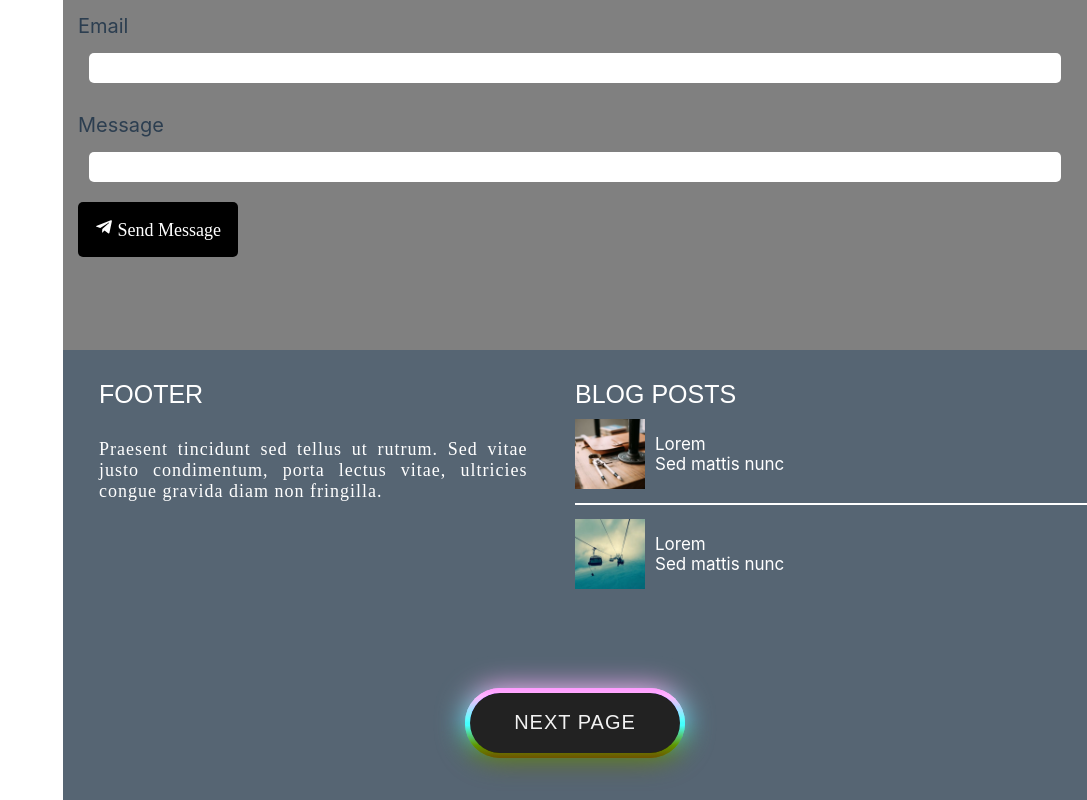
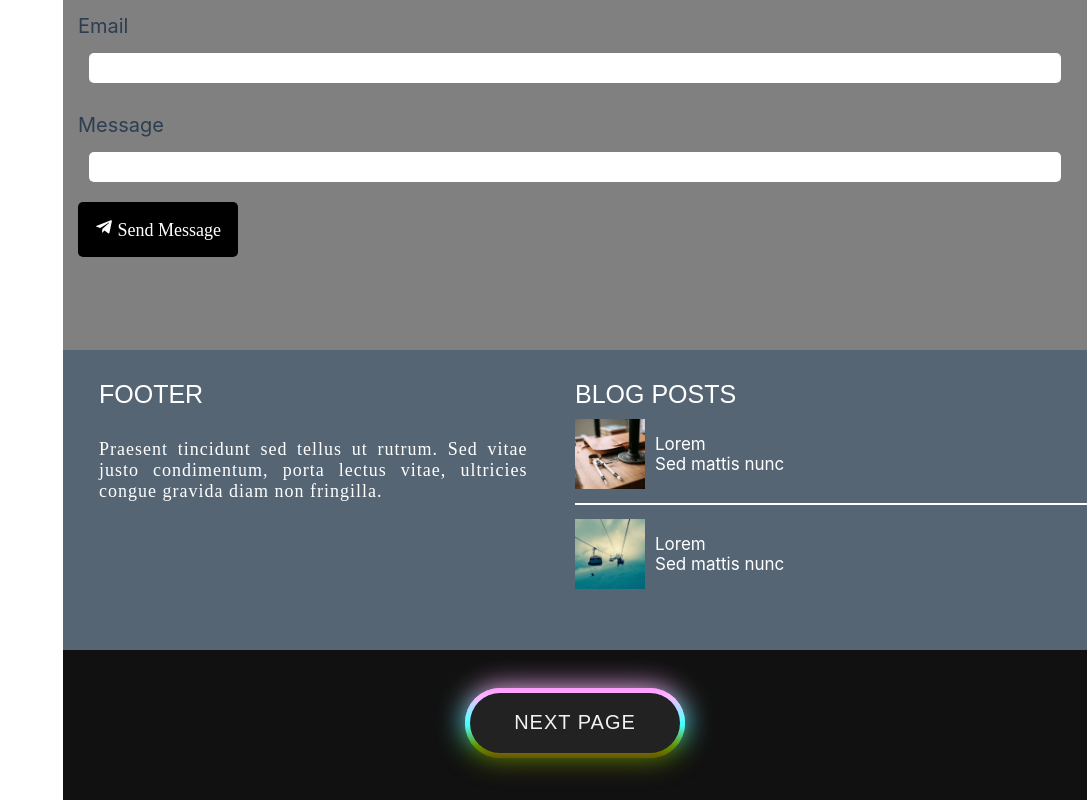
Before and after one commit to Mohammad-Shishegar/responsive, a React (Create React App) app: page /responsive/profile in a window 1280 px wide. Shown: the part 2880-3680 px from the top of the page, without its empty margins (193-1280 px from the left). Built offline with nearby package versions, Linux system fonts and the light colour scheme.

Commit message:
fixed 1 bug

```diff
--- a/src/Components/Style/profile.css
+++ b/src/Components/Style/profile.css
@@ -726,7 +726,7 @@
 .p-next-page {
     width: 100%;
     height: 150px;
-    background-color: #566573;
+    background-color: #111;
 }
 
 .center {
```
